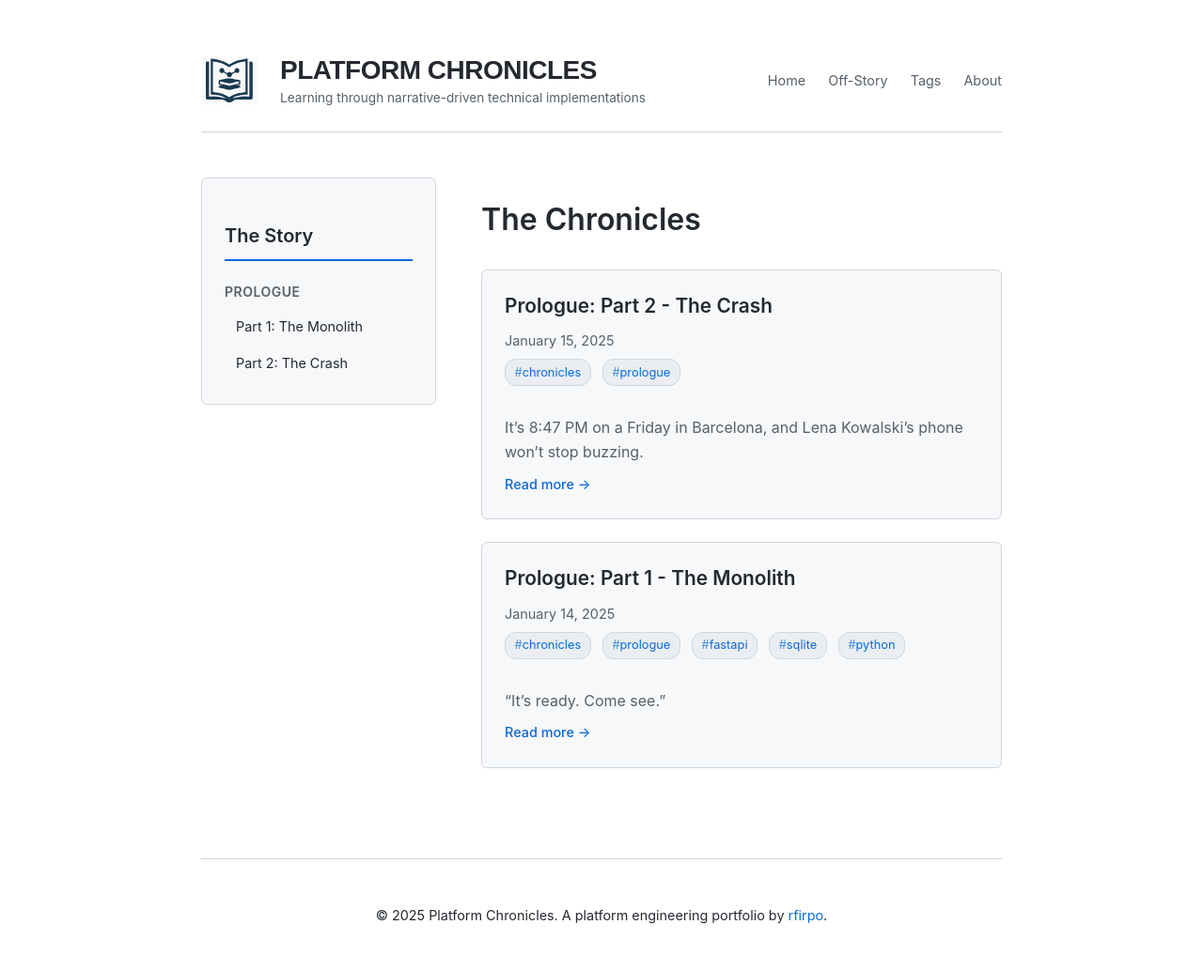
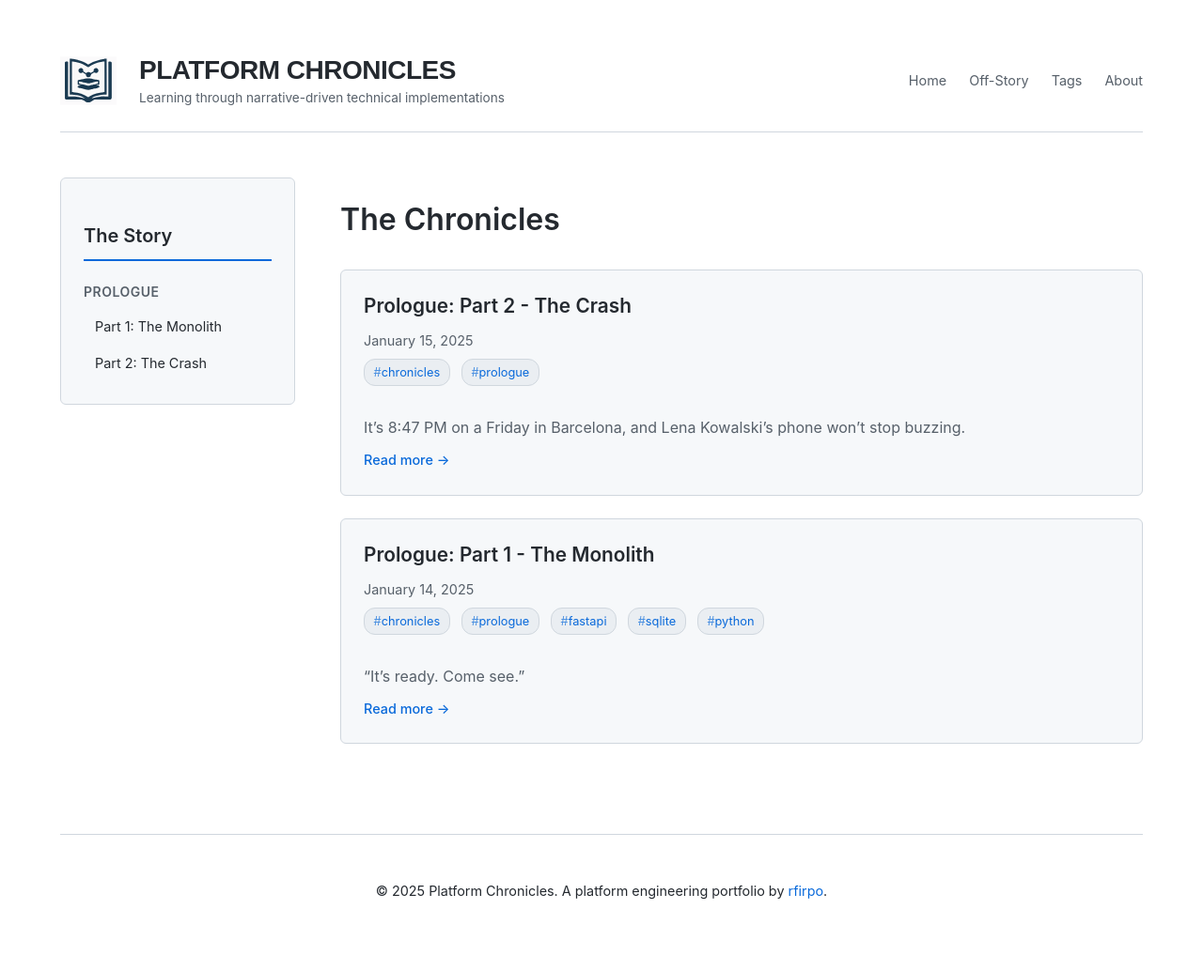
Before and after one commit to Platform-Chronicles/blog, a Jekyll site: the page built from index.html, in a window 1280 px wide. Shown: the whole page at 94% size. Built offline with Jekyll 4.4.1, drawn with Linux system fonts in a browser that asks for light colours; after the commit the page ends 1008 px from its top, so only the background shows below that.

Commit message:
Fix homepage sidebar layout - expand container width
Use :has() selector to expand container to 1200px when it contains
the sidebar layout, allowing sidebar and content to sit side-by-side.

🤖 Generated with [Claude Code](https://claude.com/claude-code)

Co-Authored-By: Claude Sonnet 4.5 <noreply@anthropic.com>

```diff
--- a/assets/css/style.css
+++ b/assets/css/style.css
@@ -638,3 +638,8 @@ footer {
     width: 100%;
   }
 }
+
+/* Expand container when homepage has sidebar */
+.container:has(.home-with-sidebar) {
+  max-width: 1200px;
+}
```
